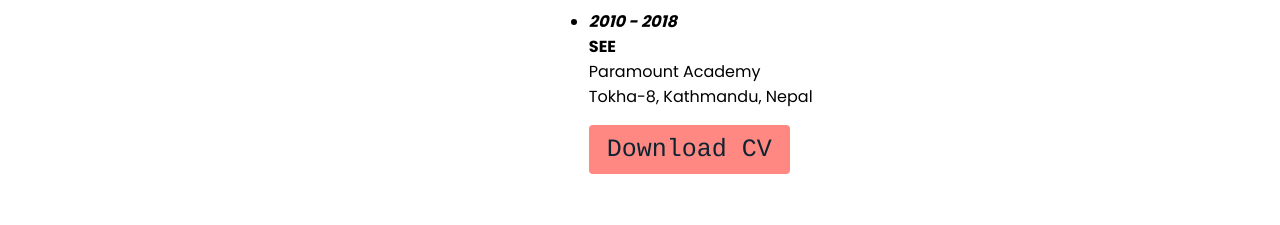
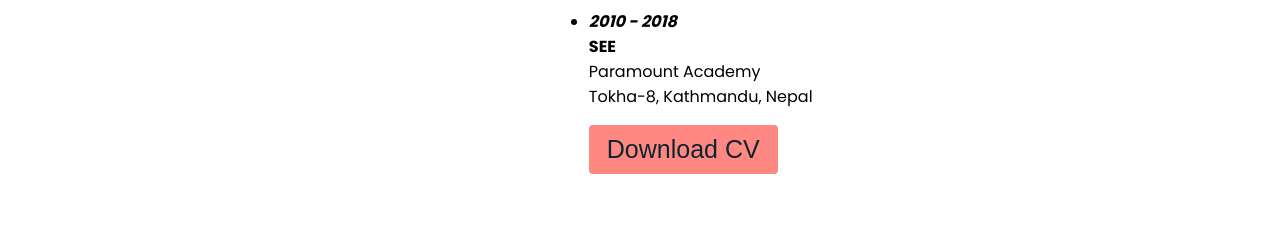
Before and after one commit to rupesh58/portfolio-website, a plain HTML site: page index.html in a window 1280 px wide. Shown: the part 1760-1985 px from the top of the page. Drawn offline with Linux system fonts and the light colour scheme.

Commit message:
cv changes

```diff
--- a/index.html
+++ b/index.html
@@ -127,7 +127,7 @@
 
           <div class="button">
 
-            <button><a class="btn content-download button-main button-scheme" href="rupesh deuja resume.pdf" target="blank" download="rupeshdeujaresume" ><p style="font-family:courier">Download CV</p></a></button>
+            <button><a class="btn content-download button-main button-scheme" href="rupesh deuja resume.pdf" target="blank" download="rupeshdeujaresume" ><p style="font-family:Arial, Helvetica, sans-serif;">Download CV</p></a></button>
             <!-- <a href="my final resume.pdf" target="_blank" download="proposed_file_name" >Download CV</a> -->
             <!-- <a class="btn content-download button-main button-scheme" href="my final resume.pdf" target="blank" download="proposed_file_name" >Download CV</a> -->
             <!-- <a class="button" href="my final resume.pdf" target="blank" download="proposed_file_name" >Download CV</a> -->
```
Also changed, not shown: 1 other file.
